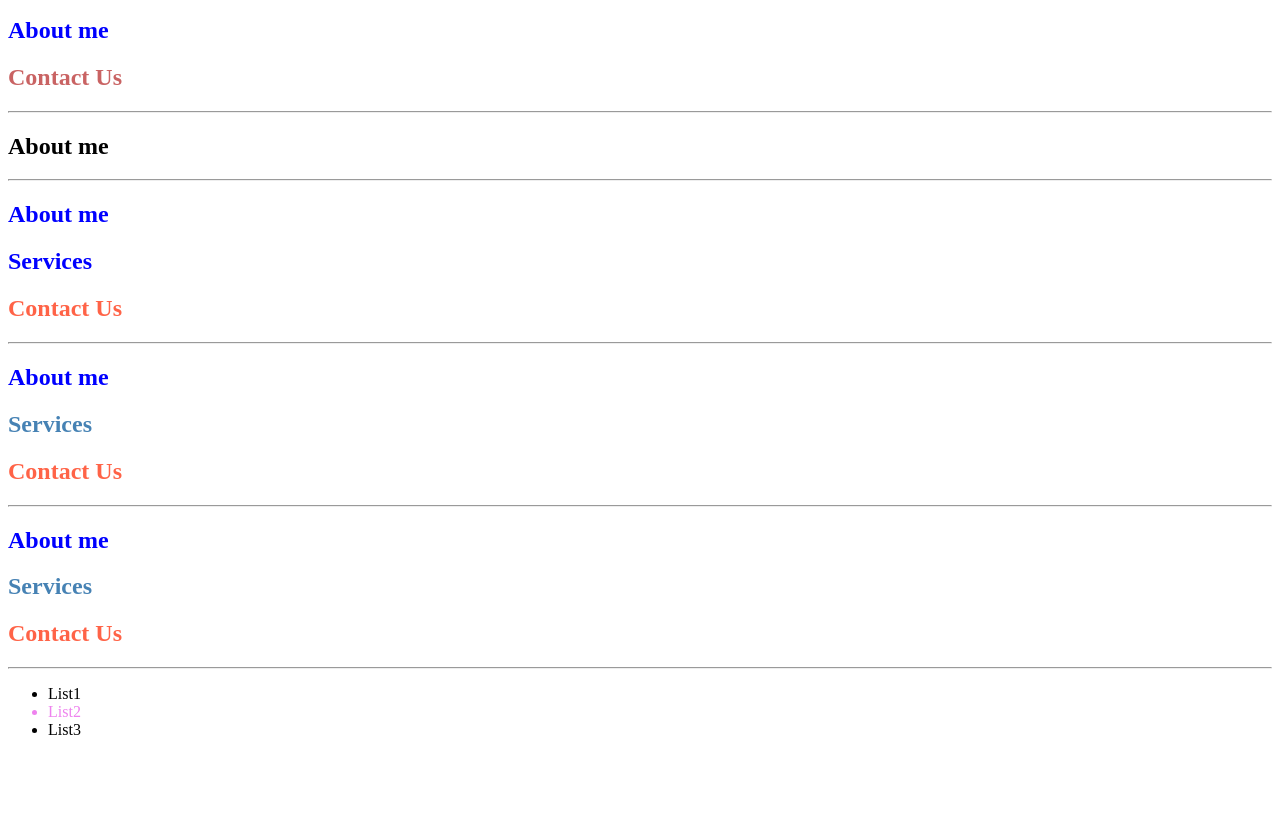
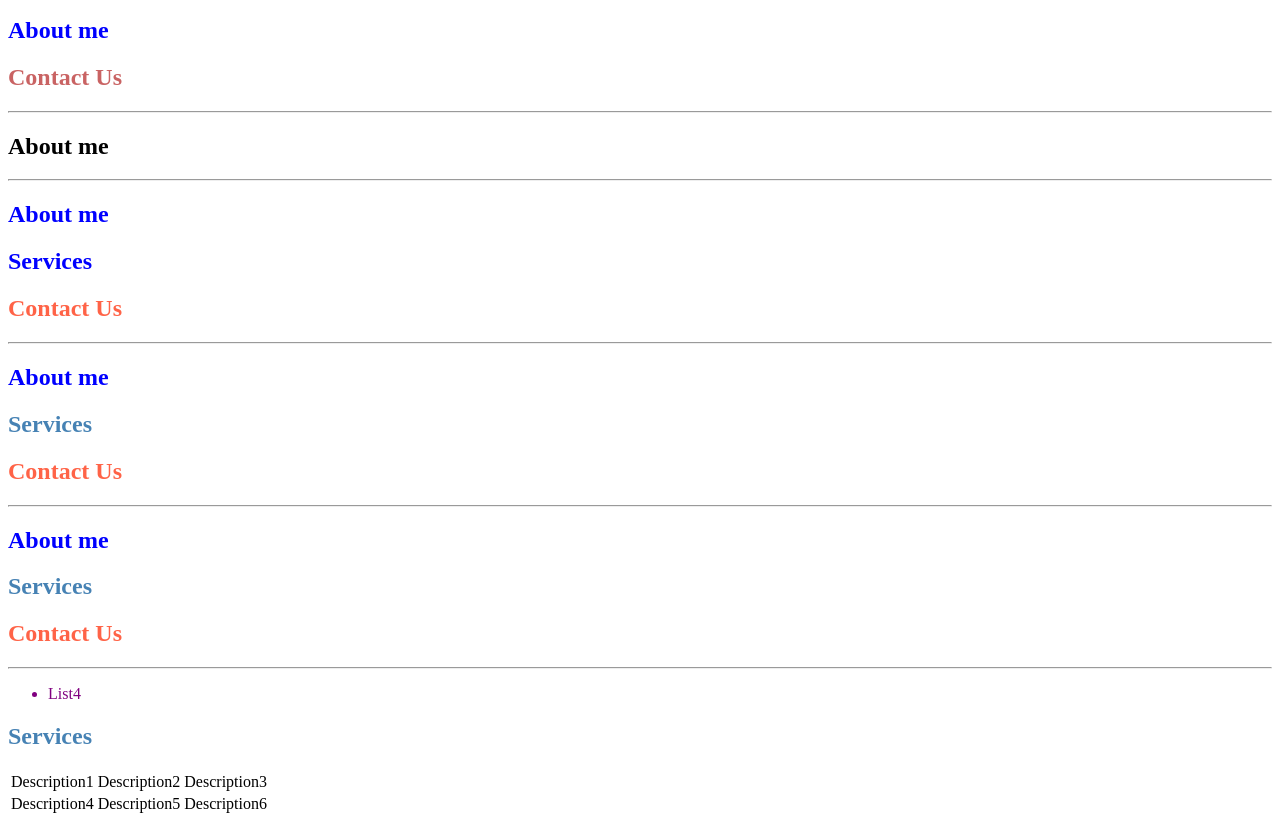
Before and after one commit to VelmaniAmirtharaj/html, a plain HTML site: page index1.html in a window 1280 px wide. Shown: the part 101-925 px from the top of the page. Before the commit the page ends 856 px from the top, so only its background shows below. Drawn offline with Linux system fonts and the light colour scheme.

Commit message:
only-child

```diff
--- a/index1.html
+++ b/index1.html
@@ -46,13 +46,35 @@
 
       <hr>
 
-
+<!--
       <ul>
         <li>List1</li>
         <li>List2</li>
         <li>List3</li>
 
       </ul>
+
+  -->
+
+      <ul>
+        <li>List4</li>
+      </ul>
+
+      <h2 clsaa="subtitle" id="services" style="color: steelblue;">Services</h2>
+      <table>
+        <tbody>
+          <tr>
+            <td>Description1</td>
+            <td>Description2</td>
+            <td>Description3</td>
+          </tr>
+          <tr>
+            <td>Description4</td>
+            <td>Description5</td>
+            <td>Description6</td>
+          </tr>
+        </tbody>
+      </table>
 
 
 
--- a/style.css
+++ b/style.css
@@ -82,6 +82,6 @@ li:last-child{
 
 /** :nth-child and give numbers  **/
 
-li:nth-child(2) {
-    color: violet;
+li:only-child {
+    color: purple;
 }
```
